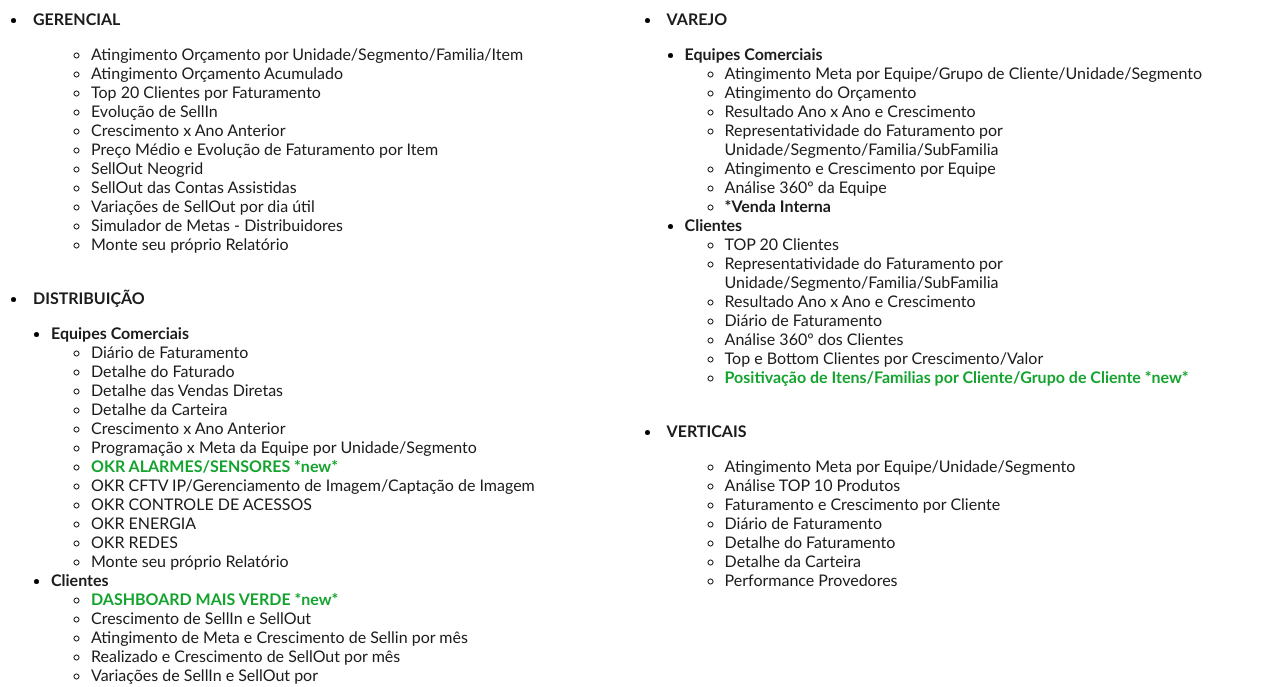
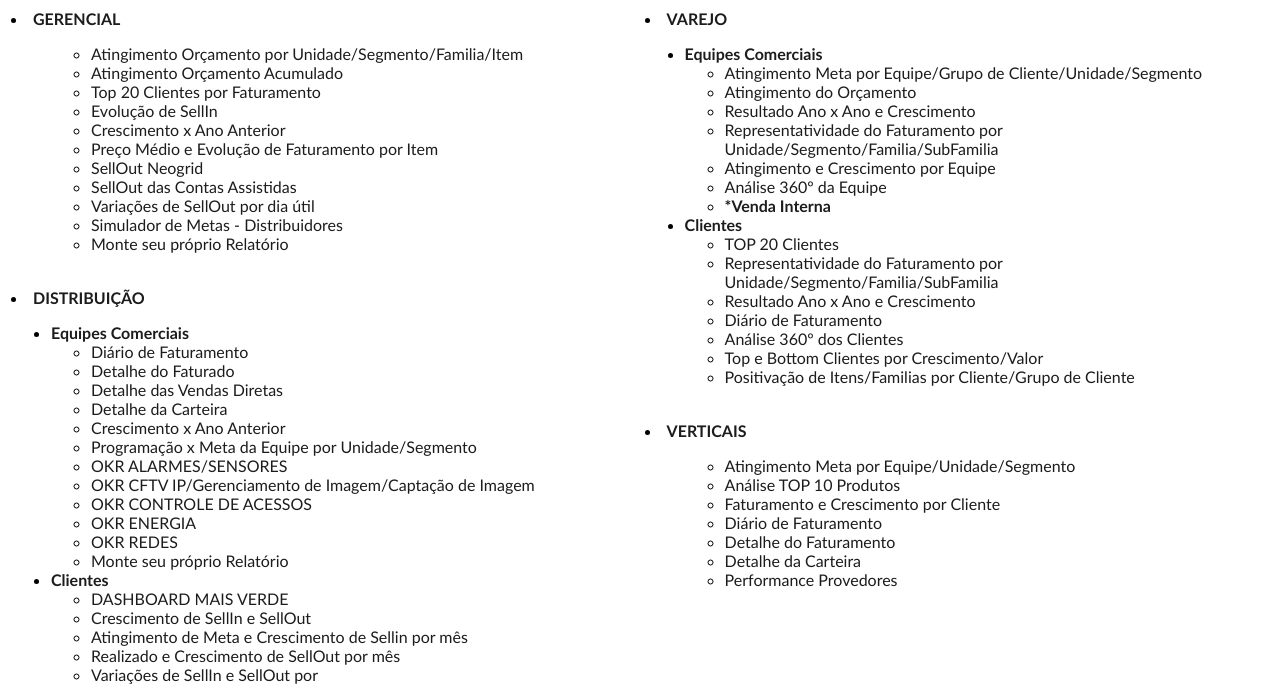
Before and after one commit to planejamentoComercialIntelb/planejamentoComercialIntelb.github.io, a plain HTML site: page index.html in a window 1280 px wide. Shown: the part 93-780 px from the top of the page. Drawn offline with Linux system fonts and the light colour scheme.

Commit message:
Update index.html

```diff
--- a/index.html
+++ b/index.html
@@ -72,7 +72,7 @@
                      	<li><a href="https://qliksense.intelbras.com.br/sense/app/a130b8db-9af5-4e96-b12b-0a4c2f2b8a35/sheet/54bfba79-d383-411c-8be7-c1890a00d037/state/0" target="_blank">Detalhe da Carteira</a></li>
                 	<li><a href="https://qliksense.intelbras.com.br/sense/app/a130b8db-9af5-4e96-b12b-0a4c2f2b8a35/sheet/9cbb0a08-66cc-44a5-a5cc-91f3fd68bc06/state/0" target="_blank">Crescimento x Ano Anterior</a></li>
                 	<li><a href="https://qliksense.intelbras.com.br/sense/app/a130b8db-9af5-4e96-b12b-0a4c2f2b8a35/sheet/02660f9c-cc0e-4006-a7db-fedcea87233d/state/0" target="_blank">Programação x Meta da Equipe por Unidade/Segmento</a></li>
-			<li><a href="https://qliksense.intelbras.com.br/sense/app/a130b8db-9af5-4e96-b12b-0a4c2f2b8a35/sheet/c6adbb1b-fbde-4e47-aecc-2d21fe0b7f67/state/0" target="_blank"><b><font style="color:#14A32E" font-size:"16px"> OKR ALARMES/SENSORES *new*</font></b></a></li>
+			<li><a href="https://qliksense.intelbras.com.br/sense/app/a130b8db-9af5-4e96-b12b-0a4c2f2b8a35/sheet/c6adbb1b-fbde-4e47-aecc-2d21fe0b7f67/state/0" target="_blank">OKR ALARMES/SENSORES</a></li>
                 	<li><a href="https://qliksense.intelbras.com.br/sense/app/a130b8db-9af5-4e96-b12b-0a4c2f2b8a35/sheet/b67cf07b-b602-49fa-b2c5-16714be7f79f/state/0" target="_blank">OKR CFTV IP/Gerenciamento de Imagem/Captação de Imagem</a></li>
                 	<li><a href="https://qliksense.intelbras.com.br/sense/app/a130b8db-9af5-4e96-b12b-0a4c2f2b8a35/sheet/d34b3af7-1364-467b-bcd2-b1218b868711/state/0" target="_blank">OKR CONTROLE DE ACESSOS</a></li>
 			<li><a href="https://qliksense.intelbras.com.br/sense/app/a130b8db-9af5-4e96-b12b-0a4c2f2b8a35/sheet/492d3f5d-746b-4fc6-bb04-0d83c4345b08/state/0" target="_blank">OKR ENERGIA</a></li>
@@ -81,7 +81,7 @@
                     </ul>
                     <li><a href="#"><b>Clientes</b></a></li>
                     <ul>
-                    	<li><a href="https://qliksense.intelbras.com.br/sense/app/a130b8db-9af5-4e96-b12b-0a4c2f2b8a35/sheet/da566e47-e1e1-48e3-8209-ab84c9f50638/state/0" target="_blank"><b><font style="color:#14A32E" font-size:"16px">DASHBOARD MAIS VERDE *new*</font></b></a></li>
+                    	<li><a href="https://qliksense.intelbras.com.br/sense/app/a130b8db-9af5-4e96-b12b-0a4c2f2b8a35/sheet/da566e47-e1e1-48e3-8209-ab84c9f50638/state/0" target="_blank">DASHBOARD MAIS VERDE</a></li>
 			<li><a href="https://qliksense.intelbras.com.br/sense/app/a130b8db-9af5-4e96-b12b-0a4c2f2b8a35/sheet/4dff60fd-33cb-41a3-92dd-697f64d7a678/state/0" target="_blank">Crescimento de SellIn e SellOut</a></li>
                    	<li><a href="https://qliksense.intelbras.com.br/sense/app/a130b8db-9af5-4e96-b12b-0a4c2f2b8a35/sheet/4dff60fd-33cb-41a3-92dd-697f64d7a678/state/0" target="_blank">Atingimento de Meta e Crescimento de Sellin por mês</a></li>
                     	<li><a href="https://qliksense.intelbras.com.br/sense/app/a130b8db-9af5-4e96-b12b-0a4c2f2b8a35/sheet/4dff60fd-33cb-41a3-92dd-697f64d7a678/state/0" target="_blank">Realizado e Crescimento de SellOut por mês</a></li>
@@ -123,7 +123,7 @@
 			<li><a href="https://qliksense.intelbras.com.br/sense/app/26dfd680-e0f0-4103-9ae9-3afee7178867/sheet/95faa6d9-5c94-4aa7-ba22-62724f7f64f1/state/0" target="_blank">Diário de Faturamento</a></li>
 			<li><a href="https://qliksense.intelbras.com.br/sense/app/26dfd680-e0f0-4103-9ae9-3afee7178867/sheet/5e6f85af-45fb-4a1e-9971-2f7a57bda781/state/0" target="_blank">Análise 360º dos Clientes</a></li>
 			<li><a href="https://qliksense.intelbras.com.br/sense/app/26dfd680-e0f0-4103-9ae9-3afee7178867/sheet/5e6f85af-45fb-4a1e-9971-2f7a57bda781/state/0" target="_blank">Top e Bottom Clientes por Crescimento/Valor</a></li>
-			<li><a href="https://qliksense.intelbras.com.br/sense/app/26dfd680-e0f0-4103-9ae9-3afee7178867/sheet/6a189a59-8a5e-49ce-8691-72294034d2de/state/0" target="_blank"><b><font style="color:#14A32E" font-size:"16px">Positivação de Itens/Familias por Cliente/Grupo de Cliente *new* </b></font></a></li>
+			<li><a href="https://qliksense.intelbras.com.br/sense/app/26dfd680-e0f0-4103-9ae9-3afee7178867/sheet/6a189a59-8a5e-49ce-8691-72294034d2de/state/0" target="_blank">Positivação de Itens/Familias por Cliente/Grupo de Cliente</a></li>
                     </ul>
                 </ul><br/>
 
```
